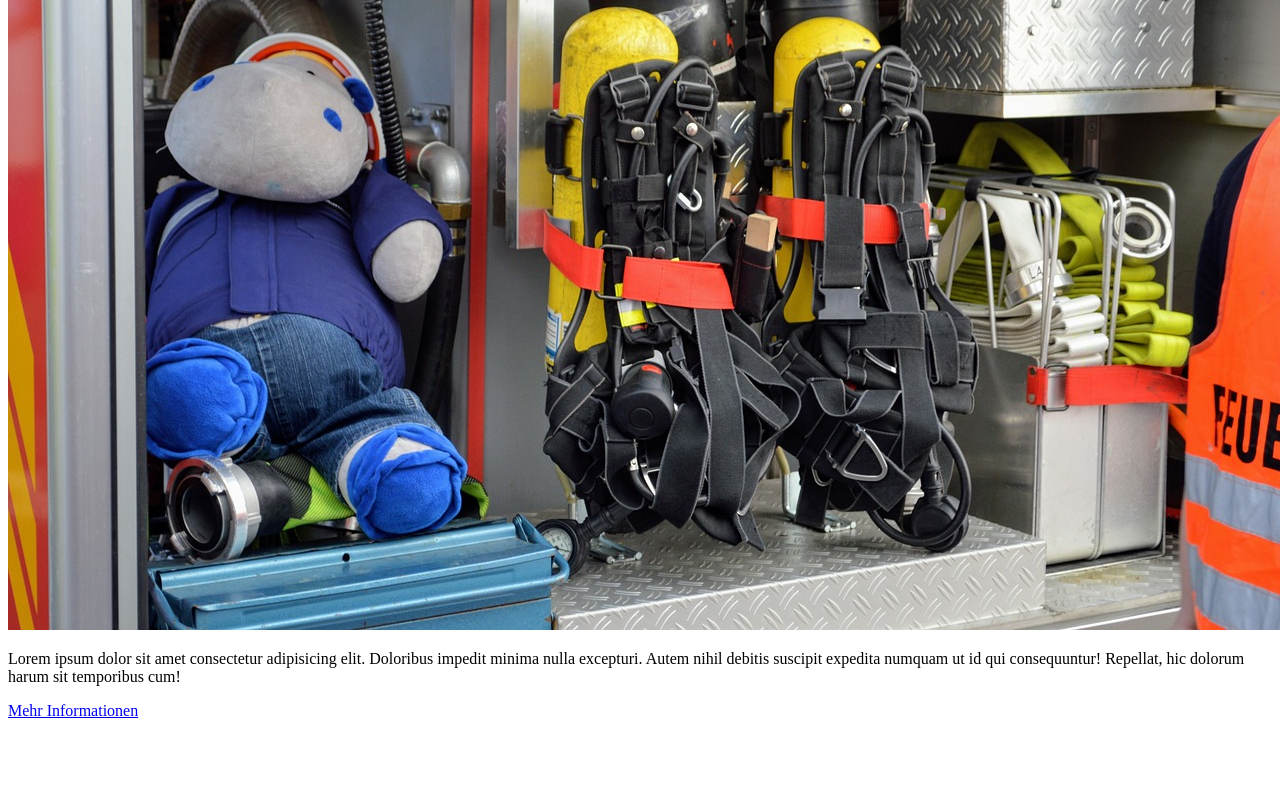
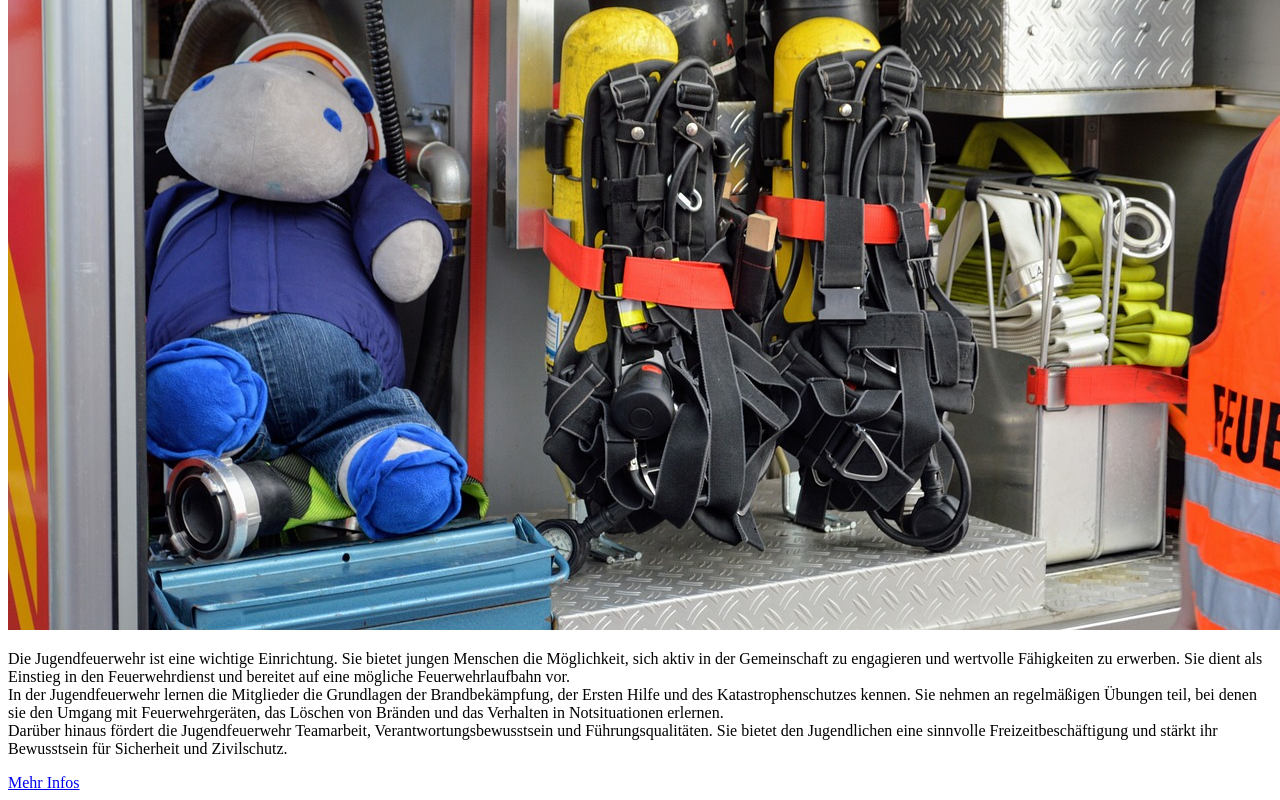
Before and after one commit to IU-Webprogrammierung/web-programmierung-KatharinaStreckbein, a plain HTML site: page Jugendfeuerwehr.html in a window 1280 px wide. Shown: the part 376-1176 px from the top of the page. Before the commit the page ends 1104 px from the top, so only its background shows below. Drawn offline with Linux system fonts and the light colour scheme.

Commit message:
Inhalt JF

```diff
--- a/Jugendfeuerwehr.html
+++ b/Jugendfeuerwehr.html
@@ -20,8 +20,11 @@
         <h1>Jugendfeuerwehr</h1>
         <img src="images/pixabay-sphaeroid-2018.jpg" alt="">
         <div class="header_text">
-           <p class="subheading">Lorem ipsum dolor sit amet consectetur adipisicing elit. Doloribus impedit minima nulla excepturi. Autem nihil debitis suscipit expedita numquam ut id qui consequuntur! Repellat, hic dolorum harum sit temporibus cum!</p>
-            <a href="https://www.jugendfeuerwehr-leverkusen.de/">Mehr Informationen</a>
+           <p class="subheading">Die Jugendfeuerwehr ist eine wichtige Einrichtung. Sie bietet jungen Menschen die Möglichkeit, sich aktiv in der Gemeinschaft zu engagieren und wertvolle Fähigkeiten zu erwerben. Sie dient als Einstieg in den Feuerwehrdienst und bereitet auf eine mögliche Feuerwehrlaufbahn vor.
+            <br>In der Jugendfeuerwehr lernen die Mitglieder die Grundlagen der Brandbekämpfung, der Ersten Hilfe und des Katastrophenschutzes kennen. Sie nehmen an regelmäßigen Übungen teil, bei denen sie den Umgang mit Feuerwehrgeräten, das Löschen von Bränden und das Verhalten in Notsituationen erlernen.
+            <br>Darüber hinaus fördert die Jugendfeuerwehr Teamarbeit, Verantwortungsbewusstsein und Führungsqualitäten. Sie bietet den Jugendlichen eine sinnvolle Freizeitbeschäftigung und stärkt ihr Bewusstsein für Sicherheit und Zivilschutz.
+            </p>
+            <a href="https://www.jugendfeuerwehr-leverkusen.de/">Mehr Infos</a>
             </div>
     </section>
 </body>
```
